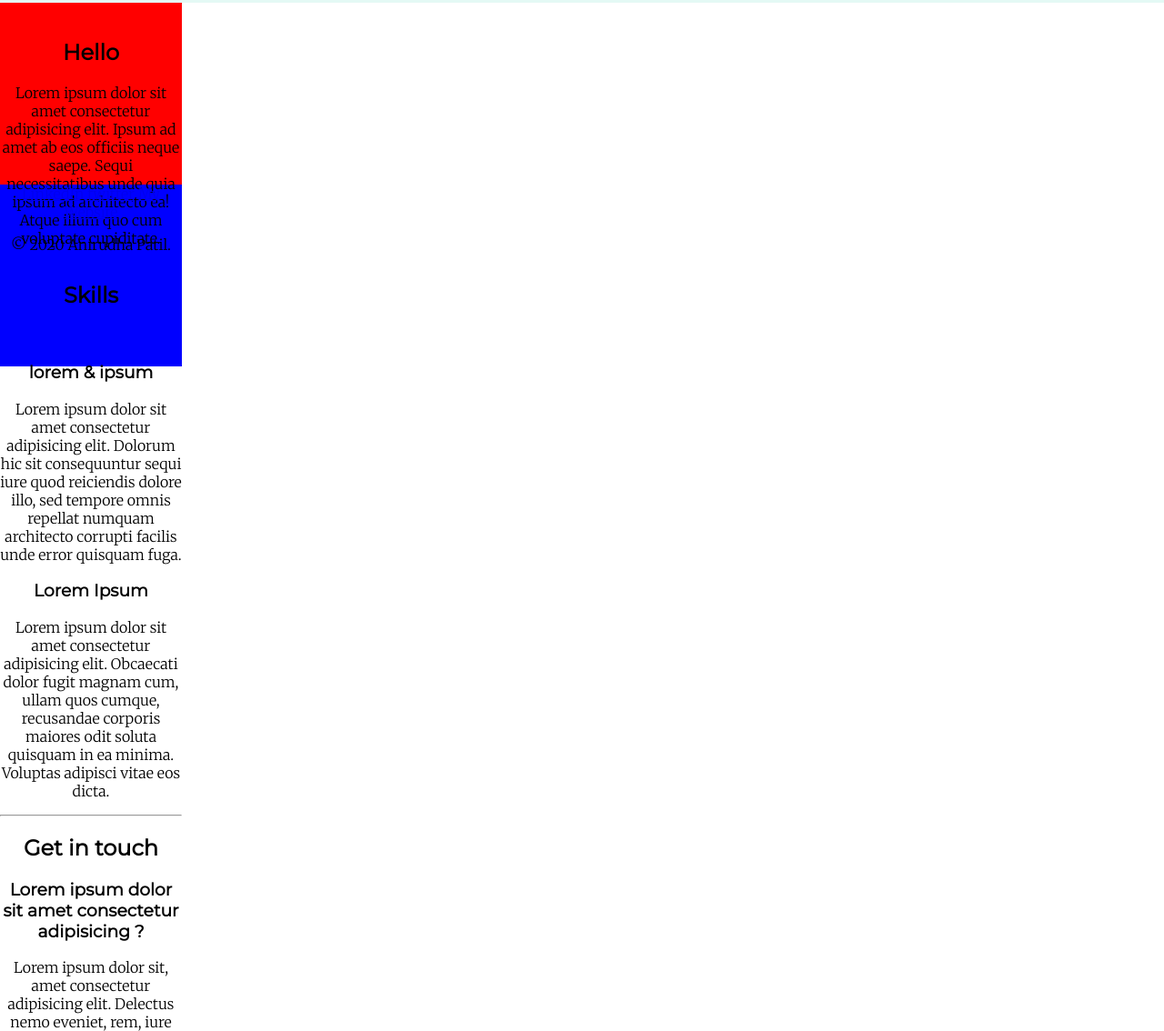
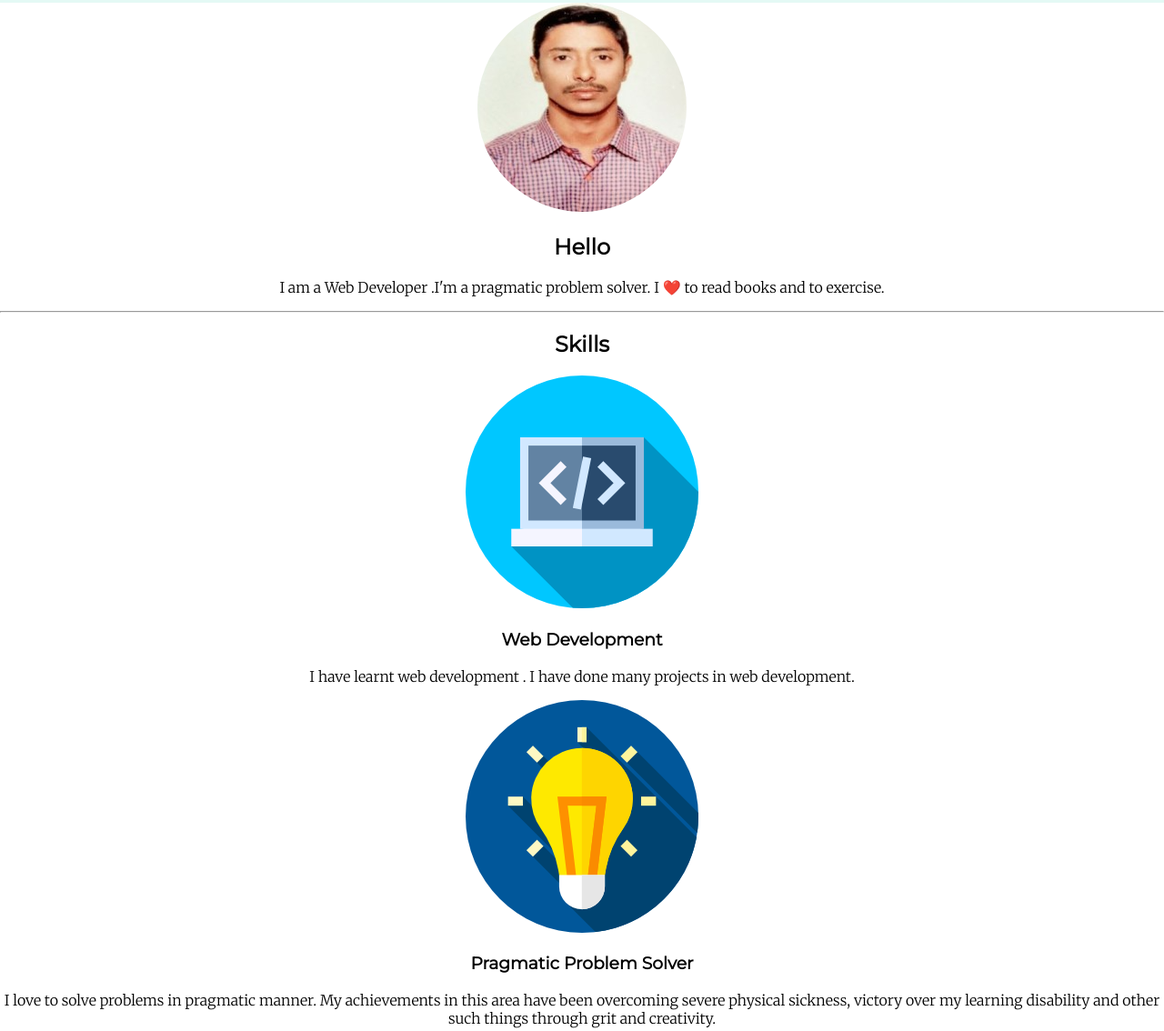
Before and after one commit to AnirudhaPatil-1/website_mocks, a plain HTML site: page css-mysite/index.html in a window 1280 px wide. Shown: the part 562-1696 px from the top of the page at 91% size. Drawn offline with Linux system fonts and the light colour scheme.

Commit message:
add content to the web page

```diff
--- a/css-mysite/css/styles.css
+++ b/css-mysite/css/styles.css
@@ -20,14 +20,8 @@ h3 {
   padding-top: 100px;
 }
 .middle-container {
-  height: 200px;
-  width: 200px;
-  background-color: #f00;
 }
 .bottom-container {
-  height: 200px;
-  width: 200px;
-  background-color: #00f;
 }
 .pro {
   text-decoration: underline;
@@ -41,4 +35,7 @@ h3 {
   position: absolute;
   right: 450px;
   top: 50px;
+.programming{
+  height: 180px;
+  width: 18px;
 }
--- a/css-mysite/index.html
+++ b/css-mysite/index.html
@@ -22,34 +22,39 @@
     </div>
     <div class="middle-container">
       <div class="profile">
-        <img src="" alt="" />
+        <img
+          src="images/anirudha-patil-circle-cropped.png"
+          alt="anirudha patil"
+        />
         <h2>Hello</h2>
         <p>
-          Lorem ipsum dolor sit amet consectetur adipisicing elit. Ipsum ad amet
-          ab eos officiis neque saepe. Sequi necessitatibus unde quia ipsum ad
-          architecto ea! Atque illum quo cum voluptate cupiditate.
+          I am a Web Developer .I'm a pragmatic problem solver. I ❤️ to read
+          books and to exercise.
         </p>
       </div>
       <hr />
       <div class="skills">
         <h2>Skills</h2>
         <div class="skills-row">
-          <img class="" src="" alt="" />
-          <h3>lorem & ipsum</h3>
+          <img
+            class="programming"
+            src="images/programming.png"
+            alt="programming-svg"
+          />
+          <h3>Web Development</h3>
           <p>
-            Lorem ipsum dolor sit amet consectetur adipisicing elit. Dolorum hic
-            sit consequuntur sequi iure quod reiciendis dolore illo, sed tempore
-            omnis repellat numquam architecto corrupti facilis unde error
-            quisquam fuga.
+            I have learnt web development . I have done many projects in web
+            development.
           </p>
         </div>
         <div class="skill-row">
-          <h3>Lorem Ipsum</h3>
+          <img src="images/idea.png" alt="brainstorm" />
+          <h3>Pragmatic Problem Solver</h3>
           <p>
-            Lorem ipsum dolor sit amet consectetur adipisicing elit. Obcaecati
-            dolor fugit magnam cum, ullam quos cumque, recusandae corporis
-            maiores odit soluta quisquam in ea minima. Voluptas adipisci vitae
-            eos dicta.
+            I love to solve problems in pragmatic manner. My achievements in
+            this area have been overcoming severe physical sickness, victory
+            over my learning disability and other such things through grit and
+            creativity.
           </p>
         </div>
       </div>
```
Also changed, not shown: css-mysite/images/anirudha-patil-circle-cropped.png (renamed from css-mysite/images/circle-cropped.png), css-mysite/images/brainstorm.png (added), css-mysite/images/idea.png (added), css-mysite/images/programming.png (added).
